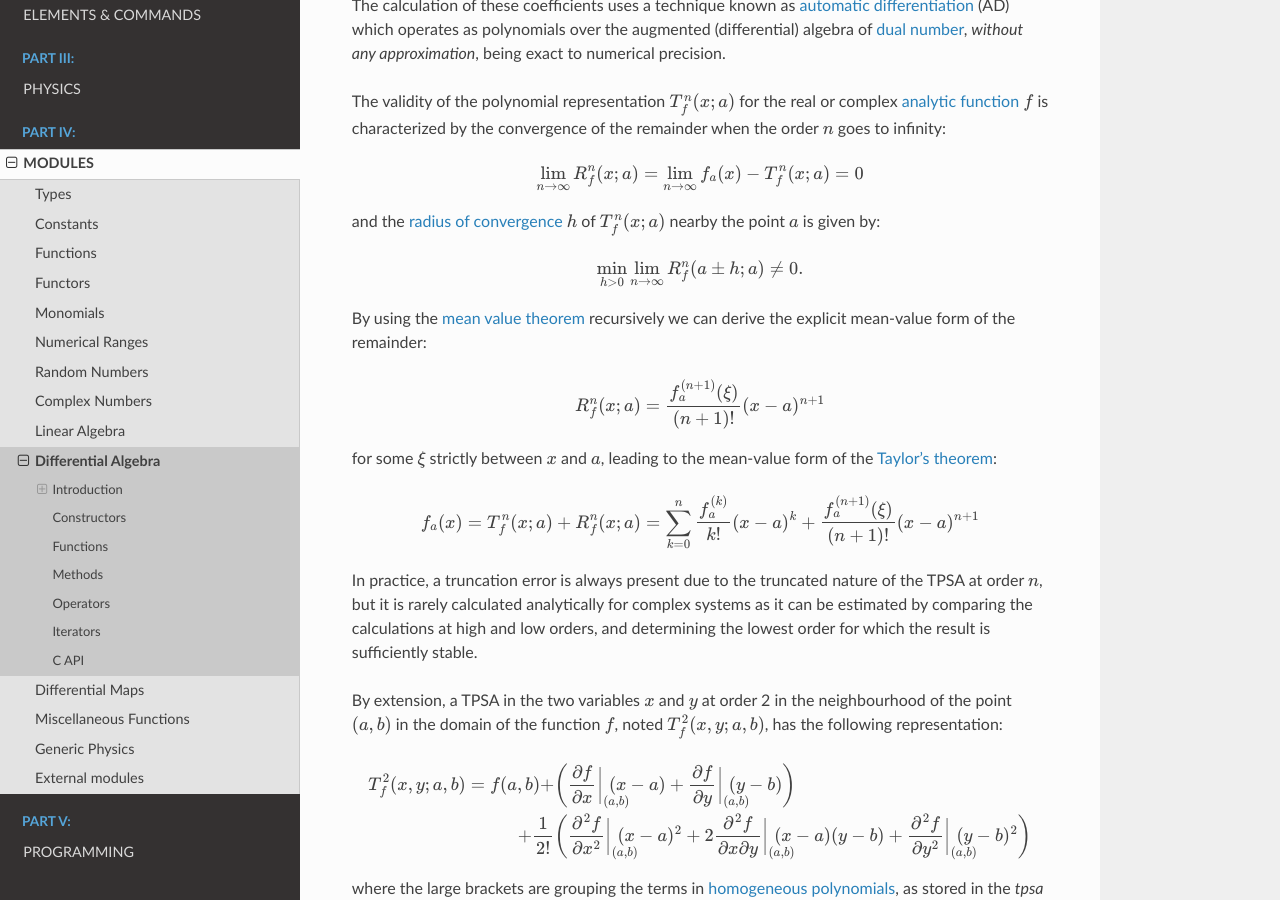
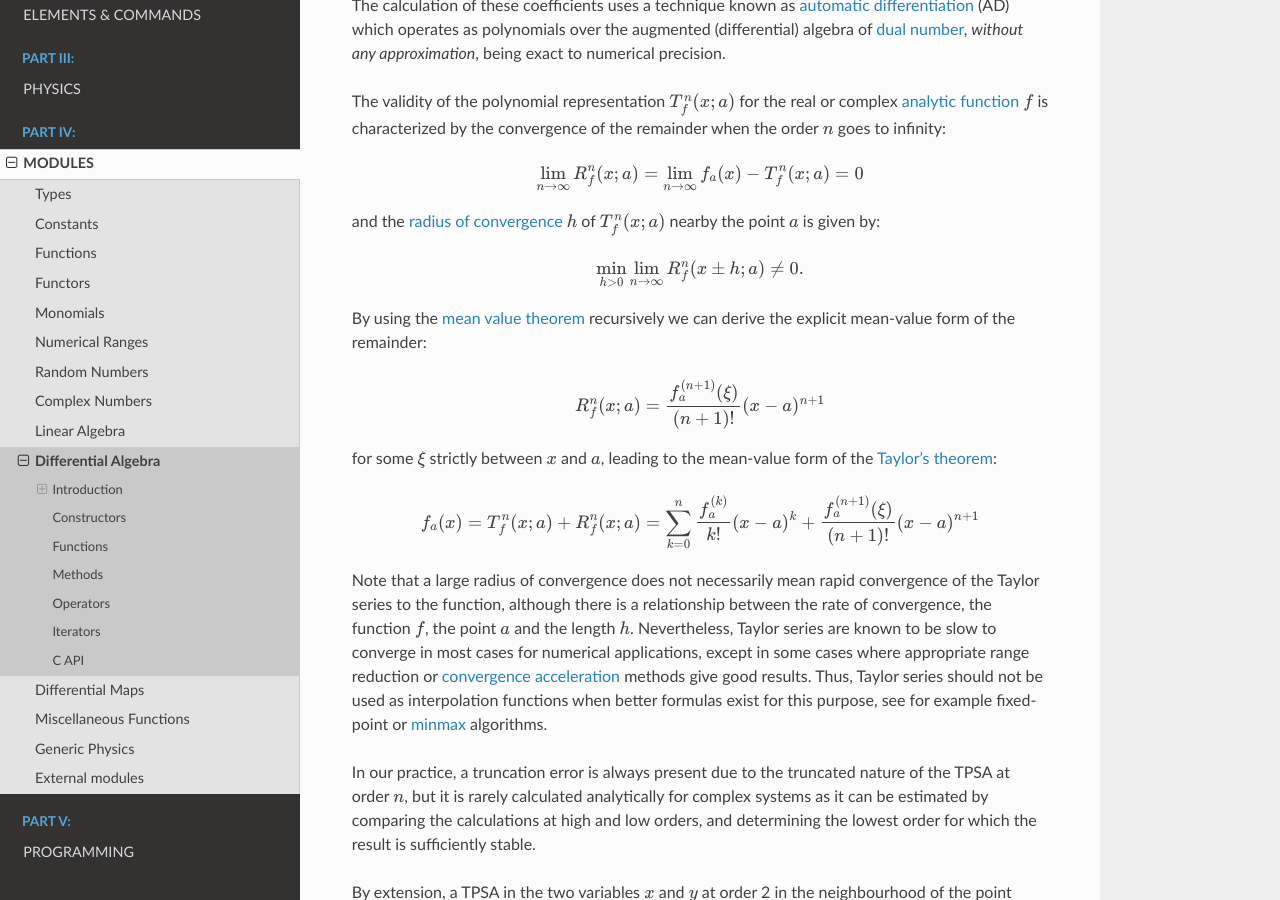
Before and after one commit to MethodicalAcceleratorDesign/MAD-NG.docs, a Sphinx documentation site: the page built from refman/source/diffalg.rst, in a window 1280 px wide and 900 px high, scrolled down 1195 px. Built offline with Sphinx 7.4.7 and the Read the Docs theme 2.0.0, drawn with Linux system fonts in a browser that asks for light colours; the version number could not be read and is left out; some of the changed text lies outside the part shown.

Commit message:
ongoing chapter

```diff
--- a/refman/source/diffalg.rst
+++ b/refman/source/diffalg.rst
@@ -39,7 +39,7 @@ The validity of the polynomial representation :math:`T_f^n(x;a)` for the real or
 and the `radius of convergence <https://en.wikipedia.org/wiki/Radius_of_convergence>`_ :math:`h` of :math:`T_f^n(x;a)` nearby the point :math:`a` is given by:
 
 .. math::
-   \min_{h>0} \lim_{n \rightarrow \infty} R_f^n(a\pm h ; a) \neq 0.
+   \min_{h>0} \lim_{n \rightarrow \infty} R_f^n(x\pm h ; a) \neq 0.
 
 By using the `mean value theorem <https://en.wikipedia.org/wiki/Mean_value_theorem>`_ recursively we can derive the explicit mean-value form of the remainder:
 
@@ -51,7 +51,9 @@ for some :math:`\xi` strictly between :math:`x` and :math:`a`, leading to the me
 .. math::
    f_a(x) = T_f^n(x ; a) + R_f^n(x ; a) = \sum_{k=0}^{n} \frac{f_{a}^{(k)}}{k!}(x-a)^k + \frac{f^{(n+1)}_a(\xi)}{(n+1)!} (x-a)^{n+1}
 
-In practice, a truncation error is always present due to the truncated nature of the TPSA at order :math:`n`, but it is rarely calculated analytically for complex systems as it can be estimated by comparing the calculations at high and low orders, and determining the lowest order for which the result is sufficiently stable.
+Note that a large radius of convergence does not necessarily mean rapid convergence of the Taylor series to the function, although there is a relationship between the rate of convergence, the function :math:`f`, the point :math:`a` and the length :math:`h`. Nevertheless, Taylor series are known to be slow to converge in most cases for numerical applications, except in some cases where appropriate range reduction or `convergence acceleration <https://en.wikipedia.org/wiki/Series_acceleration>`_ methods give good results. Thus, Taylor series should not be used as interpolation functions when better formulas exist for this purpose, see for example fixed-point or `minmax <https://en.wikipedia.org/wiki/Minimax_approximation_algorithm>`_ algorithms.
+
+In our practice, a truncation error is always present due to the truncated nature of the TPSA at order :math:`n`, but it is rarely calculated analytically for complex systems as it can be estimated by comparing the calculations at high and low orders, and determining the lowest order for which the result is sufficiently stable.
 
 By extension, a TPSA in the two variables :math:`x` and :math:`y` at order 2 in the neighbourhood of the point :math:`(a,b)` in the domain of the function :math:`f`, noted :math:`T_f^2(x,y;a,b)`, has the following representation:
 
@@ -98,7 +100,7 @@ MAD-NG is a tracking code that never composes elements maps during tracking, but
 
 Users may be tempted to compute or compose elements maps to model whole elements or even large lattice sections before applying them to some input differential maps in order to speed up tracking or parallelise computations. But this approach leads to the two types of approximations that we have just explained: the resulting map is not only truncated, thus loosing local feed-down effects implied by e.g. a translation from orbit :math:`x` to :math:`x+h(s)` along the path :math:`s` or equivalently by the misalignment of the elements, but the derivatives are also approximated for each particle orbit by the global composition calculated on a nearby orbit, typically the zero orbit. So as the addition of floating point numbers is not associative, the composition of truncated maps is not associative too.
 
-The following equations show the successive refinement of the calculations during tracking, starting from the worst but common approximations at the top-left to the more general and accurate functional application without approximation at the bottom-right, as computed by MAD-NG:
+The following equations show the successive refinement of the type of calculations performed by the tracking codes, starting from the worst but common approximations at the top-left to the more general and accurate functional application without approximation at the bottom-right, as computed by MAD-NG:
 
 .. math::
    ({\mathcal M}_n \circ \cdots \circ {\mathcal M}_2 \circ {\mathcal M}_1) (X_0)
```
